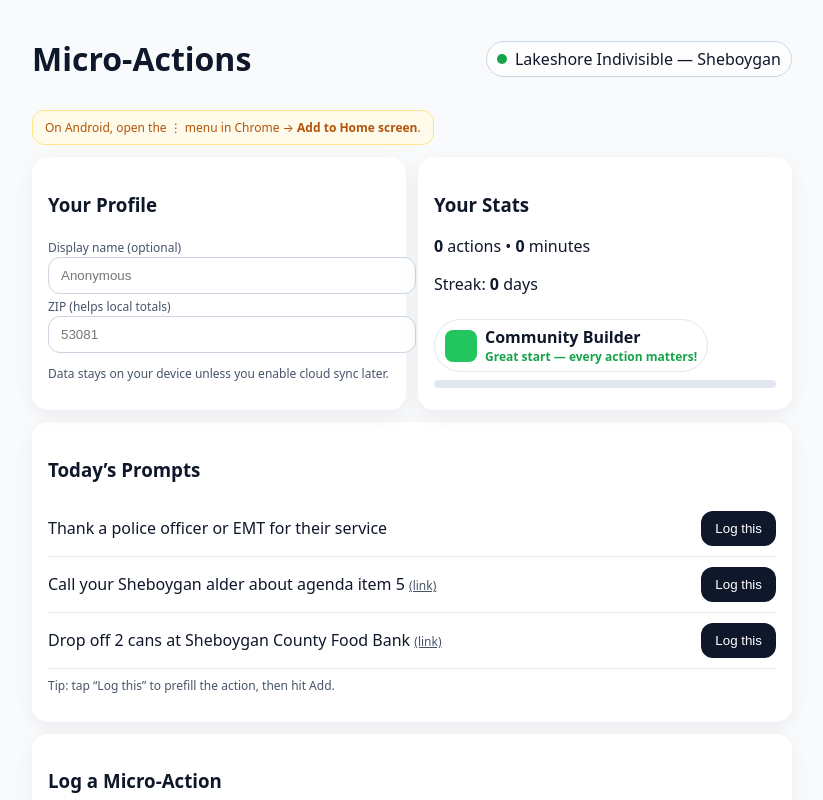
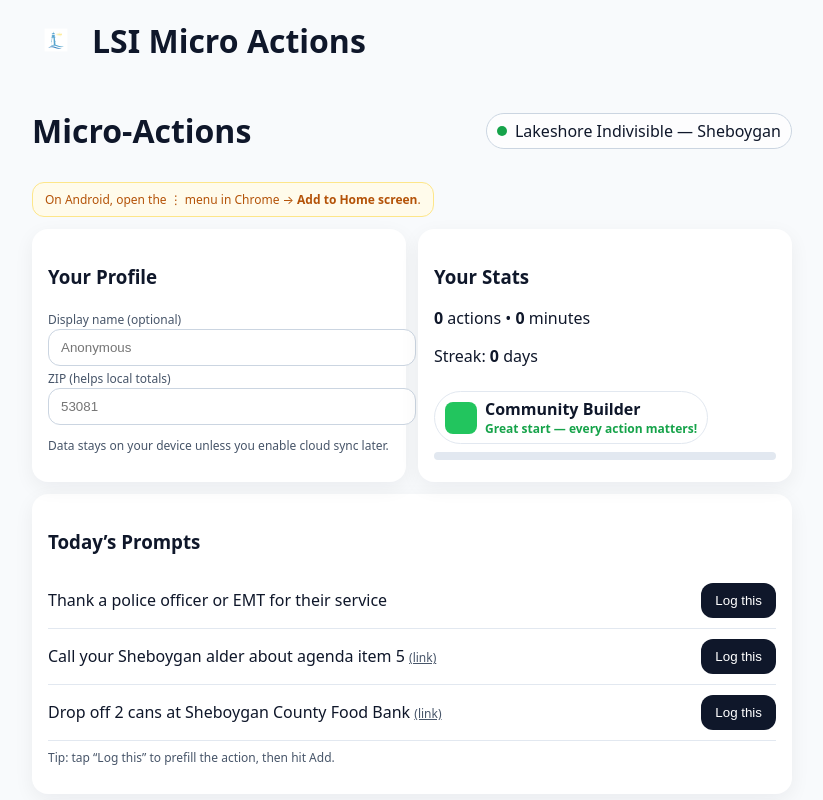
Before and after one commit to HenryMFate/lsi-mvp, a Next.js app: page / in a window 1280 px wide. Shown: the top 800 px of the page, without its empty margins (228-1051 px from the left). Built offline with nearby package versions, Linux system fonts and the light colour scheme; no server answers; the database is empty.

Commit message:
Add files via upload

```diff
--- a/pages/index.tsx
+++ b/pages/index.tsx
@@ -87,6 +87,10 @@
 
   return (
     <div className="container">
+      <div style={{display:'flex', alignItems:'center', gap:12, marginBottom:24}}>
+        <img src="/icon-192.png" alt="LSI Logo" style={{width:48, height:48, borderRadius:8}} />
+        <h1 style={{margin:0}}>LSI Micro Actions</h1>
+      </div>
       <div style={{display:'flex', justifyContent:'space-between', alignItems:'center', gap:8}}>
         <h1 style={{fontWeight:700}}>Micro‑Actions</h1>
         <div className="brand" title={TEAM_NAME}><span className="brand-dot"/><span>{TEAM_NAME}</span></div>
```
